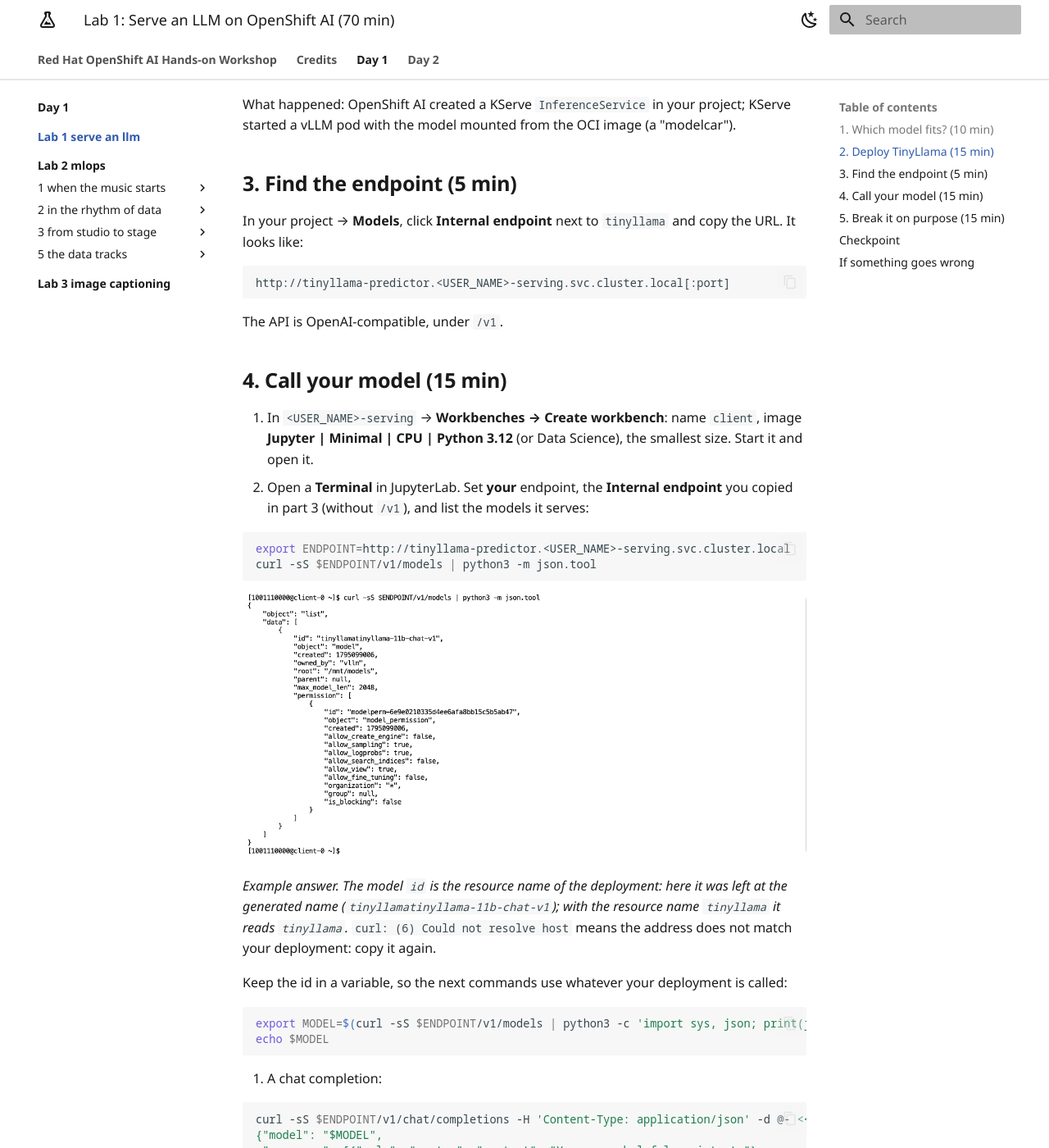
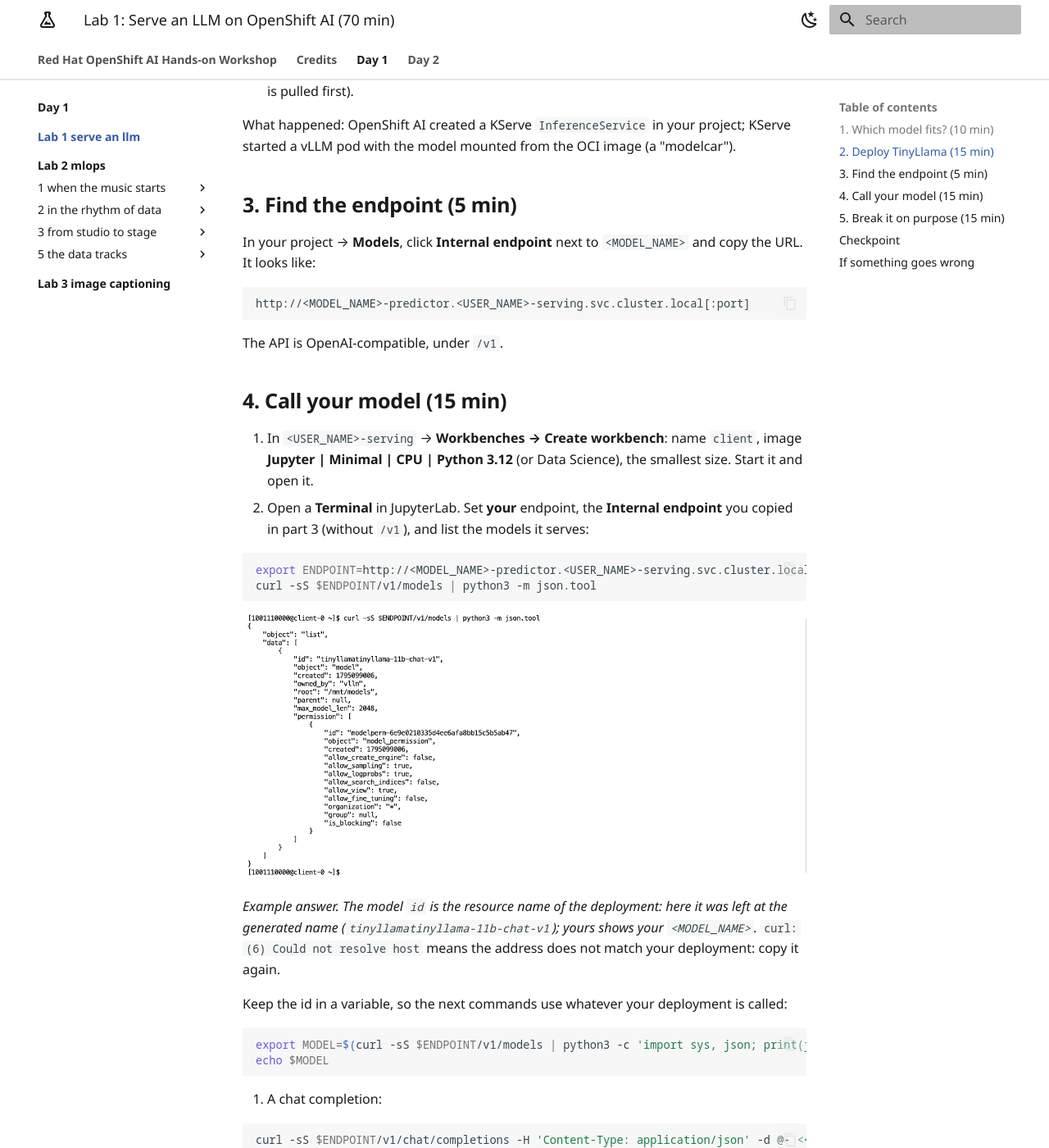
Before and after one commit to rflorenc/openshift-ai-workshop, an MkDocs documentation site: the page built from docs/day-1/lab-1-serve-an-llm/index.md, in a window 1280 px wide and 1400 px high, scrolled down 3261 px. Shown: the whole window at 82% size. Built offline with MkDocs 1.6.1 and Material for MkDocs 9.7.7, drawn with Linux system fonts in a browser that asks for light colours; some of the changed text lies outside the part shown.

Commit message:
Update guides

````diff
--- a/docs/day-1/lab-1-serve-an-llm/index.md
+++ b/docs/day-1/lab-1-serve-an-llm/index.md
@@ -53,12 +53,13 @@ and note its **context length** (you need it in step 5) and its license.
 4. **Model details**: already filled from the catalog: location **URI** `oci://quay.io/rh-aiservices-bu/tinyllama:1.0`,
    model type **Generative AI model**. Nothing to change.
 5. **Model deployment**:
-   - Model deployment name **`tinyllama`**. The resource name below it is generated from the catalog name
-     (e.g. `tinyllamatinyllama-11b-chat-v1`): click **Edit resource name** and make it **`tinyllama`** as well
+   - Model deployment name: your **`<MODEL_NAME>`**, e.g. `tinyllama`. The resource name below it is generated from
+     the catalog name (e.g. `tinyllamatinyllama-11b-chat-v1`): click **Edit resource name** and give it the same value.
+     From here on, `<MODEL_NAME>` in this guide means that name: it is also your model id and part of the endpoint
 
      ![Model deployment step: the name field, the generated resource name below it, Edit resource name](images/deploy-model-deployment.png)
 
-     *Here the resource name is still the generated one: click **Edit resource name** and set it to `tinyllama`.*
+     *Here the resource name is still the generated one: click **Edit resource name** and set it to your `<MODEL_NAME>`.*
 
    - Deployment method: **Inference service** (not *LLM inference service with llm-d*: that one is for distributed serving)
    - Hardware profile: **CPU only**; expand **Customize resource requests and limits**:
@@ -78,11 +79,11 @@ vLLM pod with the model mounted from the OCI image (a "modelcar").
 
 ## 3. Find the endpoint (5 min)
 
-In your project → **Models**, click **Internal endpoint** next to `tinyllama` and copy the URL.
+In your project → **Models**, click **Internal endpoint** next to `<MODEL_NAME>` and copy the URL.
 It looks like:
 
 ```
-http://tinyllama-predictor.<USER_NAME>-serving.svc.cluster.local[:port]
+http://<MODEL_NAME>-predictor.<USER_NAME>-serving.svc.cluster.local[:port]
 ```
 
 The API is OpenAI-compatible, under `/v1`.
@@ -95,14 +96,14 @@ The API is OpenAI-compatible, under `/v1`.
    (without `/v1`), and list the models it serves:
 
    ```bash
-   export ENDPOINT=http://tinyllama-predictor.<USER_NAME>-serving.svc.cluster.local   # replace with your copied URL
+   export ENDPOINT=http://<MODEL_NAME>-predictor.<USER_NAME>-serving.svc.cluster.local   # your copied URL
    curl -sS $ENDPOINT/v1/models | python3 -m json.tool
    ```
 
    ![curl /v1/models in the workbench terminal](images/curl-models.png)
 
    *Example answer. The model `id` is the resource name of the deployment: here it was left at the generated name
-   (`tinyllamatinyllama-11b-chat-v1`); with the resource name `tinyllama` it reads `tinyllama`.*
+   (`tinyllamatinyllama-11b-chat-v1`); yours shows your `<MODEL_NAME>`.*
    `curl: (6) Could not resolve host` means the address does not match your deployment: copy it again.
 
    Keep the id in a variable, so the next commands use whatever your deployment is called:
@@ -149,11 +150,11 @@ The API is OpenAI-compatible, under `/v1`.
 vLLM reserves memory for the longest context it will accept (`--max-model-len`). Ask for more than
 the model supports and it refuses to start, with a clear message.
 
-1. **AI hub → Models → Deployments** (or your project → **Models**) → `tinyllama` → ⋮ → **Edit**.
+1. **AI hub → Models → Deployments** (or your project → **Models**) → `<MODEL_NAME>` → ⋮ → **Edit**.
 2. In **Advanced settings**, tick **Add custom runtime arguments** and enter `--max-model-len=8192`
    (TinyLlama's card says 2048). Save / **Redeploy**.
 3. Watch it fail: OpenShift console → project `<USER_NAME>-serving` → **Workloads → Pods** →
-   the `<resource name>-predictor-…` pod (e.g. `tinyllama-predictor-…`) → **Logs**. Find the line that explains why
+   the `<MODEL_NAME>-predictor-…` pod → **Logs**. Find the line that explains why
    (it names the model's maximum length).
 4. Edit again, untick **Add custom runtime arguments** (or remove the argument) and redeploy; the status returns to **Started**.
 
@@ -162,7 +163,7 @@ most common reason a model does not start. Your instructor shows how to estimate
 
 ## Checkpoint
 
-- `tinyllama` is **Started** in `<USER_NAME>-serving`
+- `<MODEL_NAME>` is **Started** in `<USER_NAME>-serving`
 - you got a chat completion from it with `curl` and with the OpenAI client
 - you saw, and can explain, the `--max-model-len` failure
 
````
